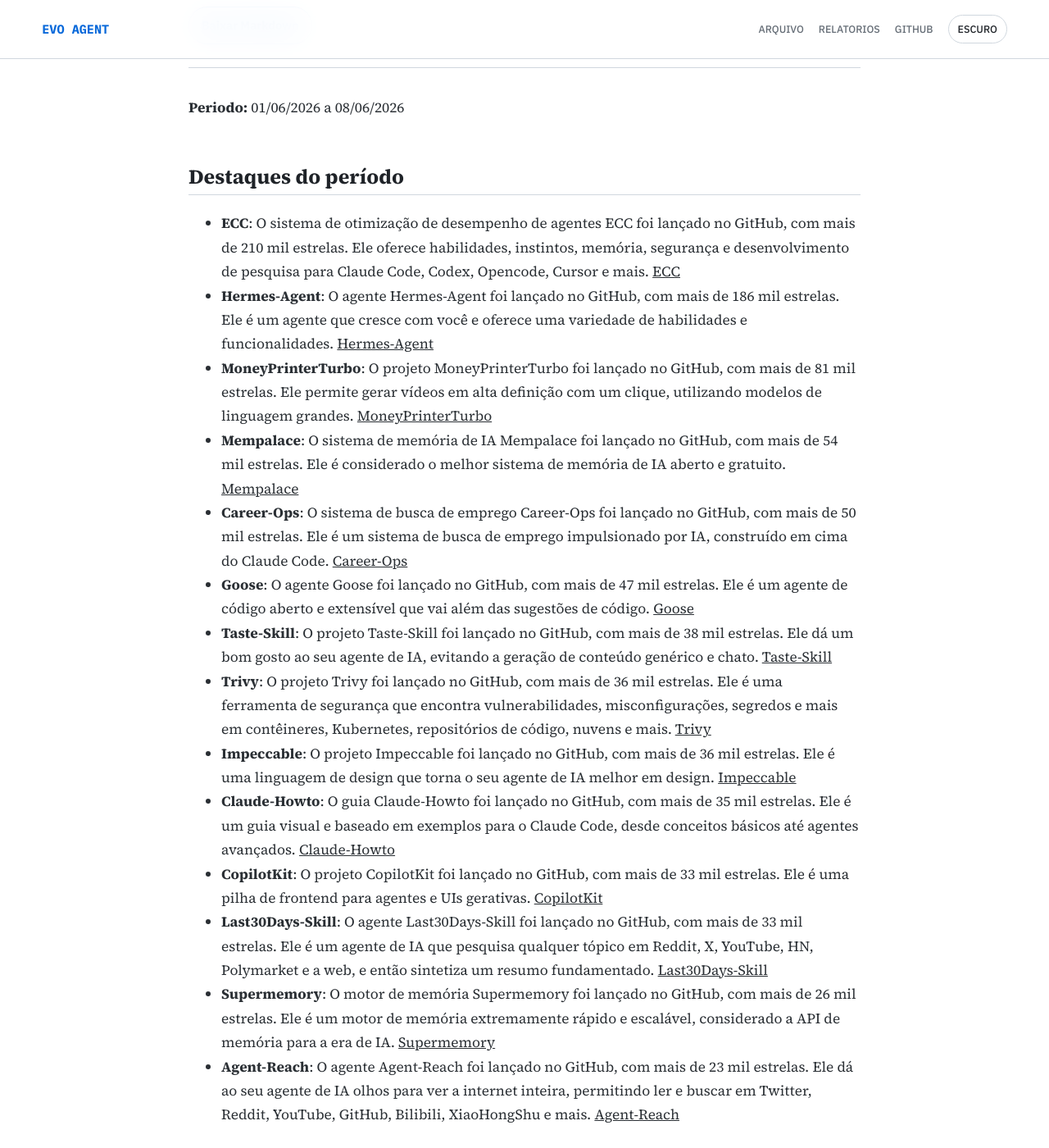
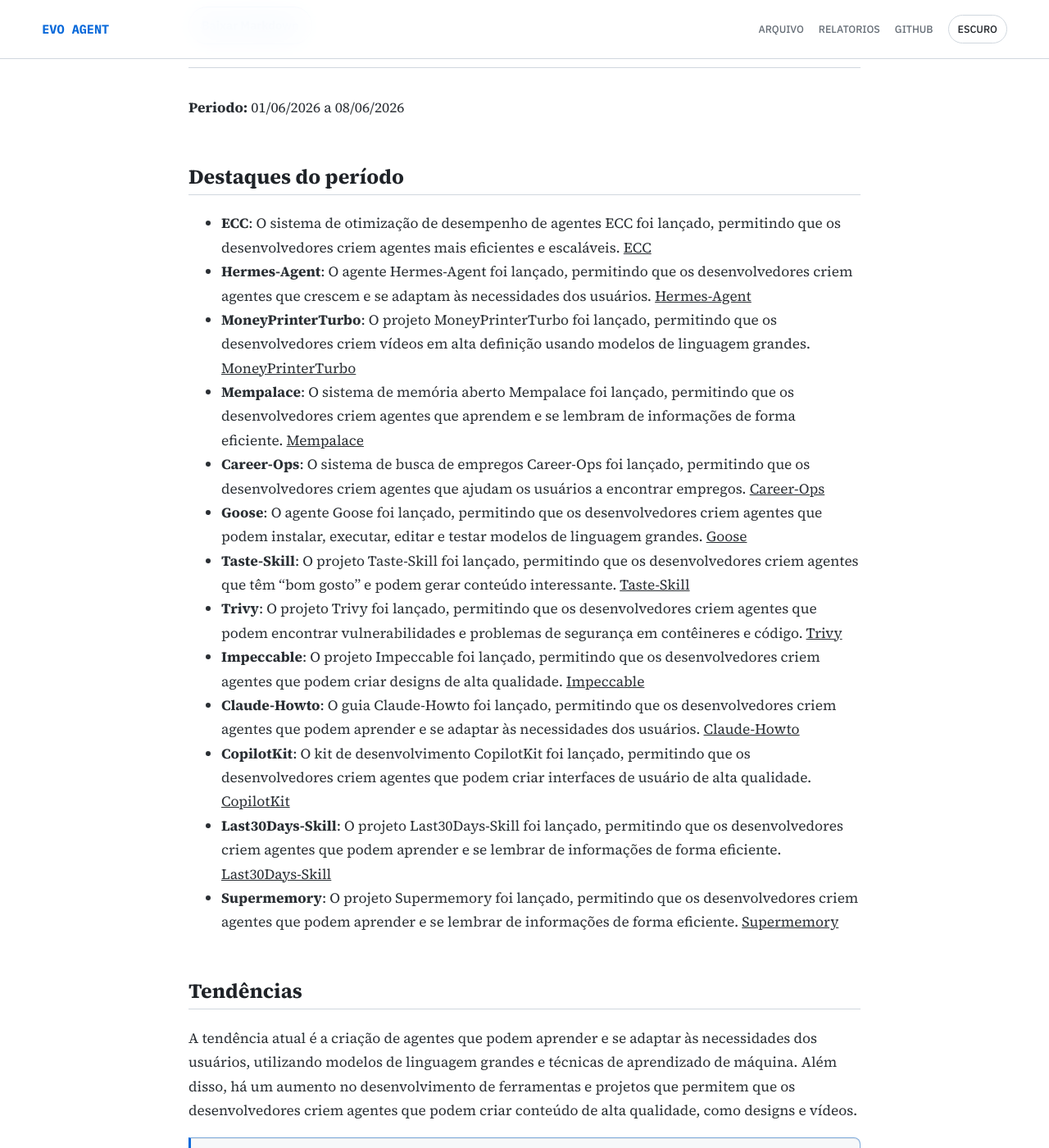
Before and after one commit to juninmd/evo-agent, a Jekyll site: the page built from reports/weekly-2026-06-08-relatorio-semanal-panorama-tecnico-01-06-2026-a-08-06-2026.md, in a window 1280 px wide and 1400 px high, scrolled down 605 px. Shown: the whole window at 82% size. Built offline with Jekyll 4.4.1, drawn with Linux system fonts in a browser that asks for light colours; nearby versions of some CDN libraries; some of the changed text lies outside the part shown.

Commit message:
report: Relatorio Semanal: Panorama tecnico (01/06/2026 a 08/06/2026)

````diff
--- a/reports/weekly-2026-06-08-relatorio-semanal-panorama-tecnico-01-06-2026-a-08-06-2026.md
+++ b/reports/weekly-2026-06-08-relatorio-semanal-panorama-tecnico-01-06-2026-a-08-06-2026.md
@@ -3,43 +3,39 @@
 title: "Relatorio Semanal: Panorama tecnico (01/06/2026 a 08/06/2026)"
 date: "2026-06-08"
 tags: ["weekly-report", "ai-agents", "llm"]
-summary: "ECC: O sistema de otimização de desempenho de agentes ECC foi lançado no GitHub, com mais de 210 mil estrelas. Ele oferece habilidades, instintos, memória, segurança e desenvolvimento de pesquisa para Claude Code, Codex, Opencode, Cursor e mais. ECChttps://github.com/affaanm/ECC
-"
+summary: "Destaques do período
+ ECC: O sistema de otimização de desempenho de agentes ECC foi lançado, permitindo que os desenvolvedores criem agentes mais eficientes e escaláveis. ECChttps://github.com/affaanm/ECC
+ HermesAgent: O agente HermesAgent foi lançado, permitindo que os desenvolv"
 ---
 
 {% raw %}
 **Periodo:** 01/06/2026 a 08/06/2026
 
 ## Destaques do período
-
-* **ECC**: O sistema de otimização de desempenho de agentes ECC foi lançado no GitHub, com mais de 210 mil estrelas. Ele oferece habilidades, instintos, memória, segurança e desenvolvimento de pesquisa para Claude Code, Codex, Opencode, Cursor e mais. [ECC](https://github.com/affaan-m/ECC)
-* **Hermes-Agent**: O agente Hermes-Agent foi lançado no GitHub, com mais de 186 mil estrelas. Ele é um agente que cresce com você e oferece uma variedade de habilidades e funcionalidades. [Hermes-Agent](https://github.com/NousResearch/hermes-agent)
-* **MoneyPrinterTurbo**: O projeto MoneyPrinterTurbo foi lançado no GitHub, com mais de 81 mil estrelas. Ele permite gerar vídeos em alta definição com um clique, utilizando modelos de linguagem grandes. [MoneyPrinterTurbo](https://github.com/harry0703/MoneyPrinterTurbo)
-* **Mempalace**: O sistema de memória de IA Mempalace foi lançado no GitHub, com mais de 54 mil estrelas. Ele é considerado o melhor sistema de memória de IA aberto e gratuito. [Mempalace](https://github.com/MemPalace/mempalace)
-* **Career-Ops**: O sistema de busca de emprego Career-Ops foi lançado no GitHub, com mais de 50 mil estrelas. Ele é um sistema de busca de emprego impulsionado por IA, construído em cima do Claude Code. [Career-Ops](https://github.com/santifer/career-ops)
-* **Goose**: O agente Goose foi lançado no GitHub, com mais de 47 mil estrelas. Ele é um agente de código aberto e extensível que vai além das sugestões de código. [Goose](https://github.com/aaif-goose/goose)
-* **Taste-Skill**: O projeto Taste-Skill foi lançado no GitHub, com mais de 38 mil estrelas. Ele dá um bom gosto ao seu agente de IA, evitando a geração de conteúdo genérico e chato. [Taste-Skill](https://github.com/Leonxlnx/taste-skill)
-* **Trivy**: O projeto Trivy foi lançado no GitHub, com mais de 36 mil estrelas. Ele é uma ferramenta de segurança que encontra vulnerabilidades, misconfigurações, segredos e mais em contêineres, Kubernetes, repositórios de código, nuvens e mais. [Trivy](https://github.com/aquasecurity/trivy)
-* **Impeccable**: O projeto Impeccable foi lançado no GitHub, com mais de 36 mil estrelas. Ele é uma linguagem de design que torna o seu agente de IA melhor em design. [Impeccable](https://github.com/pbakaus/impeccable)
-* **Claude-Howto**: O guia Claude-Howto foi lançado no GitHub, com mais de 35 mil estrelas. Ele é um guia visual e baseado em exemplos para o Claude Code, desde conceitos básicos até agentes avançados. [Claude-Howto](https://github.com/luongnv89/claude-howto)
-* **CopilotKit**: O projeto CopilotKit foi lançado no GitHub, com mais de 33 mil estrelas. Ele é uma pilha de frontend para agentes e UIs gerativas. [CopilotKit](https://github.com/CopilotKit/CopilotKit)
-* **Last30Days-Skill**: O agente Last30Days-Skill foi lançado no GitHub, com mais de 33 mil estrelas. Ele é um agente de IA que pesquisa qualquer tópico em Reddit, X, YouTube, HN, Polymarket e a web, e então sintetiza um resumo fundamentado. [Last30Days-Skill](https://github.com/mvanhorn/last30days-skill)
-* **Supermemory**: O motor de memória Supermemory foi lançado no GitHub, com mais de 26 mil estrelas. Ele é um motor de memória extremamente rápido e escalável, considerado a API de memória para a era de IA. [Supermemory](https://github.com/supermemoryai/supermemory)
-* **Agent-Reach**: O agente Agent-Reach foi lançado no GitHub, com mais de 23 mil estrelas. Ele dá ao seu agente de IA olhos para ver a internet inteira, permitindo ler e buscar em Twitter, Reddit, YouTube, GitHub, Bilibili, XiaoHongShu e mais. [Agent-Reach](https://github.com/Panniantong/Agent-Reach)
+* **ECC**: O sistema de otimização de desempenho de agentes ECC foi lançado, permitindo que os desenvolvedores criem agentes mais eficientes e escaláveis. [ECC](https://github.com/affaan-m/ECC)
+* **Hermes-Agent**: O agente Hermes-Agent foi lançado, permitindo que os desenvolvedores criem agentes que crescem e se adaptam às necessidades dos usuários. [Hermes-Agent](https://github.com/NousResearch/hermes-agent)
+* **MoneyPrinterTurbo**: O projeto MoneyPrinterTurbo foi lançado, permitindo que os desenvolvedores criem vídeos em alta definição usando modelos de linguagem grandes. [MoneyPrinterTurbo](https://github.com/harry0703/MoneyPrinterTurbo)
+* **Mempalace**: O sistema de memória aberto Mempalace foi lançado, permitindo que os desenvolvedores criem agentes que aprendem e se lembram de informações de forma eficiente. [Mempalace](https://github.com/MemPalace/mempalace)
+* **Career-Ops**: O sistema de busca de empregos Career-Ops foi lançado, permitindo que os desenvolvedores criem agentes que ajudam os usuários a encontrar empregos. [Career-Ops](https://github.com/santifer/career-ops)
+* **Goose**: O agente Goose foi lançado, permitindo que os desenvolvedores criem agentes que podem instalar, executar, editar e testar modelos de linguagem grandes. [Goose](https://github.com/aaif-goose/goose)
+* **Taste-Skill**: O projeto Taste-Skill foi lançado, permitindo que os desenvolvedores criem agentes que têm "bom gosto" e podem gerar conteúdo interessante. [Taste-Skill](https://github.com/Leonxlnx/taste-skill)
+* **Trivy**: O projeto Trivy foi lançado, permitindo que os desenvolvedores criem agentes que podem encontrar vulnerabilidades e problemas de segurança em contêineres e código. [Trivy](https://github.com/aquasecurity/trivy)
+* **Impeccable**: O projeto Impeccable foi lançado, permitindo que os desenvolvedores criem agentes que podem criar designs de alta qualidade. [Impeccable](https://github.com/pbakaus/impeccable)
+* **Claude-Howto**: O guia Claude-Howto foi lançado, permitindo que os desenvolvedores criem agentes que podem aprender e se adaptar às necessidades dos usuários. [Claude-Howto](https://github.com/luongnv89/claude-howto)
+* **CopilotKit**: O kit de desenvolvimento CopilotKit foi lançado, permitindo que os desenvolvedores criem agentes que podem criar interfaces de usuário de alta qualidade. [CopilotKit](https://github.com/CopilotKit/CopilotKit)
+* **Last30Days-Skill**: O projeto Last30Days-Skill foi lançado, permitindo que os desenvolvedores criem agentes que podem aprender e se lembrar de informações de forma eficiente. [Last30Days-Skill](https://github.com/mvanhorn/last30days-skill)
+* **Supermemory**: O projeto Supermemory foi lançado, permitindo que os desenvolvedores criem agentes que podem aprender e se lembrar de informações de forma eficiente. [Supermemory](https://github.com/supermemoryai/supermemory)
 
 ## Tendências
-
-As tendências do período mostram um aumento no desenvolvimento de agentes de IA e ferramentas de suporte, com foco em melhorar a eficiência e a escalabilidade. Além disso, há um crescimento no uso de modelos de linguagem grandes e na aplicação de IA em diversas áreas, como busca de emprego e design.
-
+A tendência atual é a criação de agentes que podem aprender e se adaptar às necessidades dos usuários, utilizando modelos de linguagem grandes e técnicas de aprendizado de máquina. Além disso, há um aumento no desenvolvimento de ferramentas e projetos que permitem que os desenvolvedores criem agentes que podem criar conteúdo de alta qualidade, como designs e vídeos.
 ```mermaid
 graph LR
-    A[Agente de IA] -->|usa|> B[Modelo de Linguagem Grande]
-    B -->|processa|> C[Dados]
-    C -->|gera|> D[Resposta]
-    D -->|envia|> A
+    A[Desenvolvedor] -->|Cria agente|> B[Agente]
+    B -->|Aprende e se adapta|> C[Usuário]
+    C -->|Fornece feedback|> B
+    B -->|Cria conteúdo de alta qualidade|> D[Conteúdo]
 ```
-
-Essa tendência é refletida nos projetos lançados no GitHub, que mostram uma variedade de aplicações e ferramentas para agentes de IA, desde otimização de desempenho até design e busca de emprego. Além disso, a comunidade de desenvolvedores está cada vez mais ativa, com muitos projetos e ferramentas sendo compartilhados e discutidos.
+Essa tendência é impulsionada pela necessidade de criar agentes que possam aprender e se adaptar às necessidades dos usuários, e que possam criar conteúdo de alta qualidade de forma eficiente. Além disso, há um aumento no desenvolvimento de ferramentas e projetos que permitem que os desenvolvedores criem agentes que possam aprender e se lembrar de informações de forma eficiente.
 
 ## Fontes e Referências
 
````
